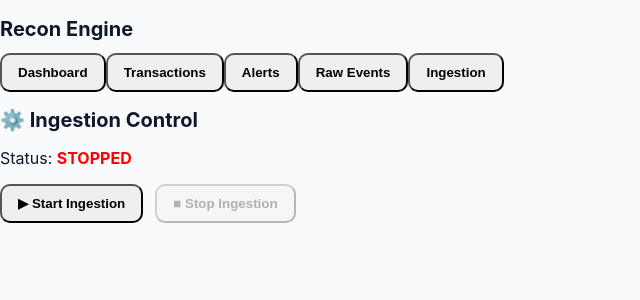
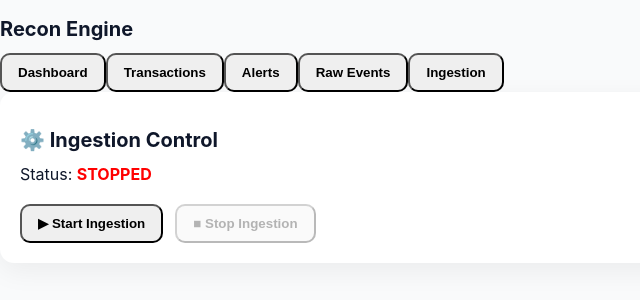
Before and after one commit to HarshalAndhale9657/Reconcillation-Engine, a React (Vite) app in the folder frontend/: page / in a window 1280 px wide. Both pictures are taken after a click on the button "Ingestion". Shown: the top 300 px of the page, without its empty margins (0-640 px from the left). Built offline with nearby package versions, Linux system fonts and the light colour scheme; no server answers.

Commit message:
Update Ingestion.tsx

```diff
--- a/frontend/src/pages/Ingestion.tsx
+++ b/frontend/src/pages/Ingestion.tsx
@@ -5,16 +5,22 @@ import {
   getIngestionStatus,
 } from "../api/ingestion";
 
-type IngestionStatus = "running" | "stopped" | "unknown";
+type IngestionState = "running" | "stopped" | "unknown";
 
 export default function Ingestion() {
-  const [status, setStatus] = useState<IngestionStatus>("unknown");
+  const [status, setStatus] = useState<IngestionState>("unknown");
   const [loading, setLoading] = useState(false);
 
   const refreshStatus = async () => {
     try {
       const res = await getIngestionStatus();
-      setStatus(res?.status ?? "stopped");
+
+
+      if (res?.isRunning === true) {
+        setStatus("running");
+      } else {
+        setStatus("stopped");
+      }
     } catch (err) {
       console.error("Failed to fetch ingestion status", err);
       setStatus("stopped");
@@ -46,33 +52,34 @@ export default function Ingestion() {
   }, []);
 
   return (
-    <div>
+    <div className="card">
       <h2>⚙️ Ingestion Control</h2>
 
-      <p>
+      <p style={{ marginTop: 12 }}>
         Status:{" "}
         <strong
           style={{
             color: status === "running" ? "green" : "red",
+            textTransform: "uppercase",
           }}
         >
-          {status.toUpperCase()}
+          {status}
         </strong>
       </p>
 
-      <div style={{ marginTop: 16 }}>
+      <div style={{ marginTop: 20 }}>
         <button
           className="primary"
+          disabled={loading || status === "running"}
           onClick={handleStart}
-          disabled={loading || status === "running"}
         >
           ▶ Start Ingestion
         </button>
 
         <button
           className="danger"
+          disabled={loading || status === "stopped"}
           onClick={handleStop}
-          disabled={loading || status === "stopped"}
           style={{ marginLeft: 12 }}
         >
           ■ Stop Ingestion
```
